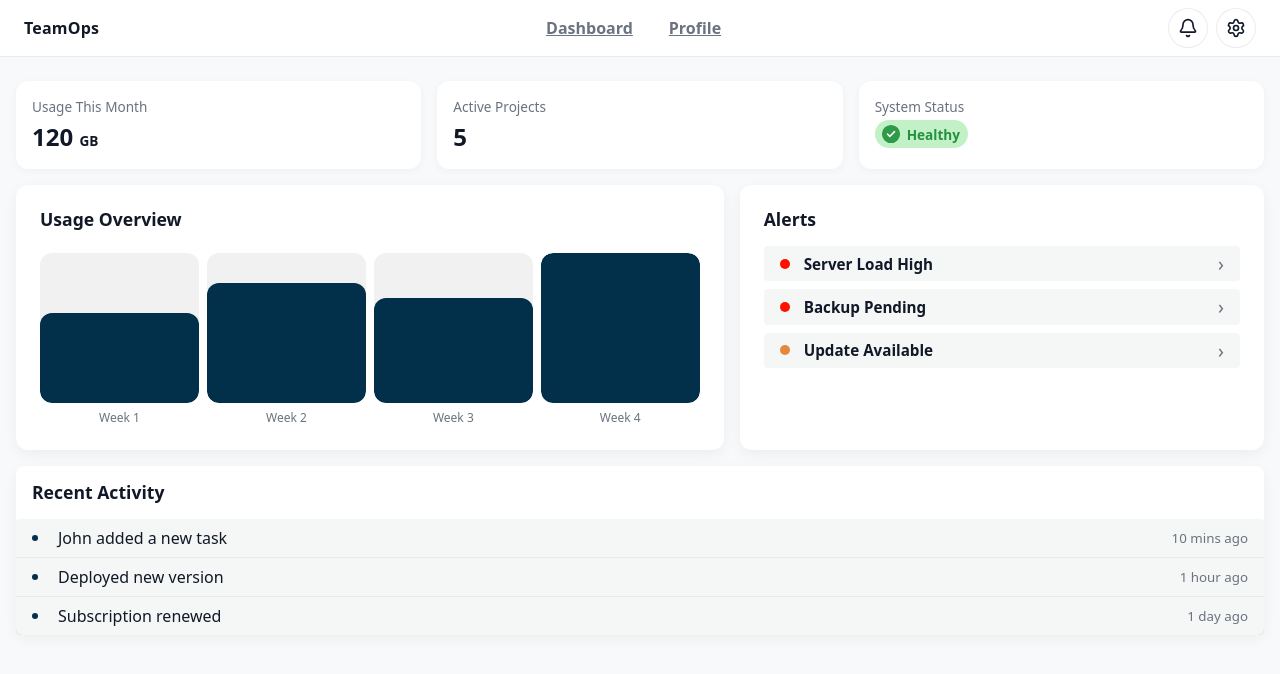
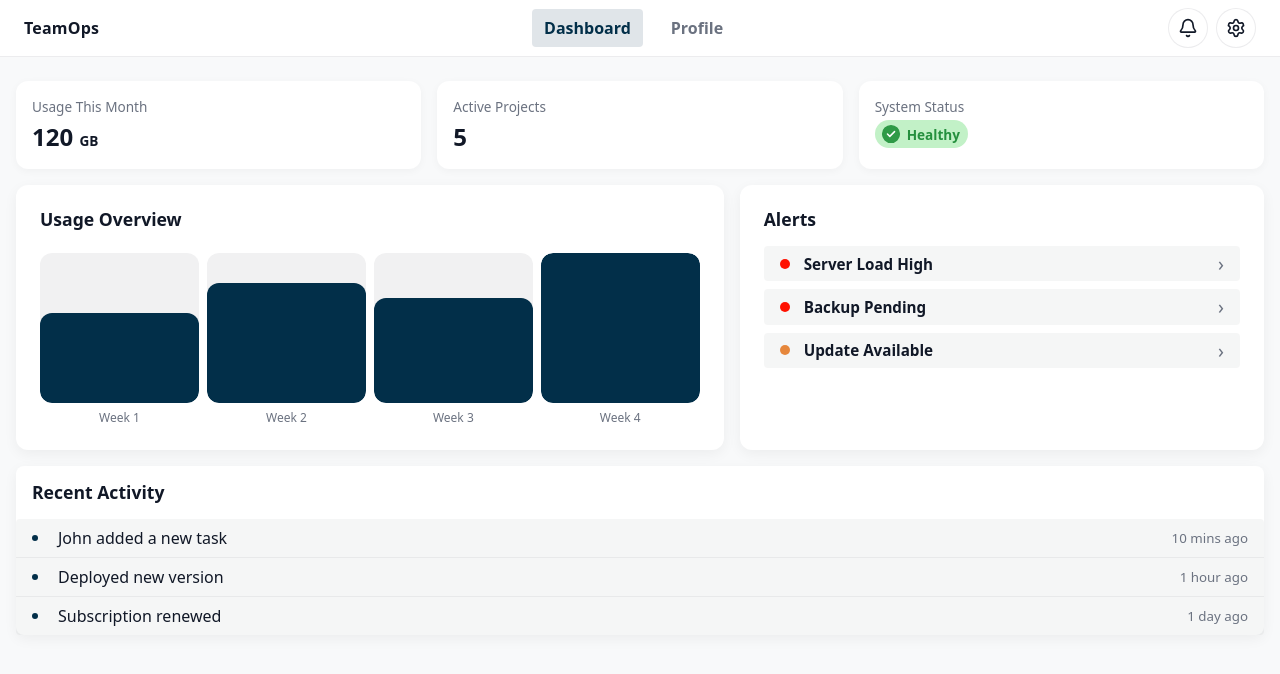
Before and after one commit to devRakeshCodes/teamops-mvp, a SvelteKit app: page /dashboard in a window 1280 px wide. Shown: the top 674 px of the page. Built offline with nearby package versions, Linux system fonts and the light colour scheme.

Commit message:
style: add active states for top navigation

```diff
--- a/src/routes/+layout.svelte
+++ b/src/routes/+layout.svelte
@@ -21,9 +21,12 @@
 		<span class="logo">TeamOps</span>
 	</div>
 
-	<nav class="nav">
+	<nav class="nav" aria-label="Primary navigation">
 		{#each nav as item (item.href)}
-			<a class="link" href={item.href}>{item.label}</a>
+			<a
+				href={item.href}
+				class={'link ' + ($page.url.pathname.startsWith(item.href) ? 'active' : '')}>{item.label}</a
+			>
 		{/each}
 	</nav>
 
@@ -133,7 +136,7 @@
 		padding: var(--spacing-sm) var(--spacing-lg);
 		background: var(--color-surface);
 		border-bottom: 1px solid rgba(17, 24, 39, 0.08);
-		flex-wrap: wrap; /* allow wrapping */
+		flex-wrap: wrap;
 	}
 
 	.brand .logo {
@@ -165,11 +168,22 @@
 
 	.link {
 		color: var(--color-muted);
-		font-weight: 600;
-		padding: 6px 10px;
+		font-weight: 700;
+		padding: 8px 12px;
 		border-radius: var(--radius-sm);
+		text-decoration: none;
 	}
 
+	.link:hover {
+		background: rgba(17, 24, 39, 0.06);
+		color: var(--color-text);
+	}
+
+	/* Active state */
+	.link.active {
+		background: rgba(2, 47, 73, 0.12); /* matches your primary tone */
+		color: var(--color-primary);
+	}
 	.link:hover {
 		background: rgba(17, 24, 39, 0.06);
 		color: var(--color-text);
```
